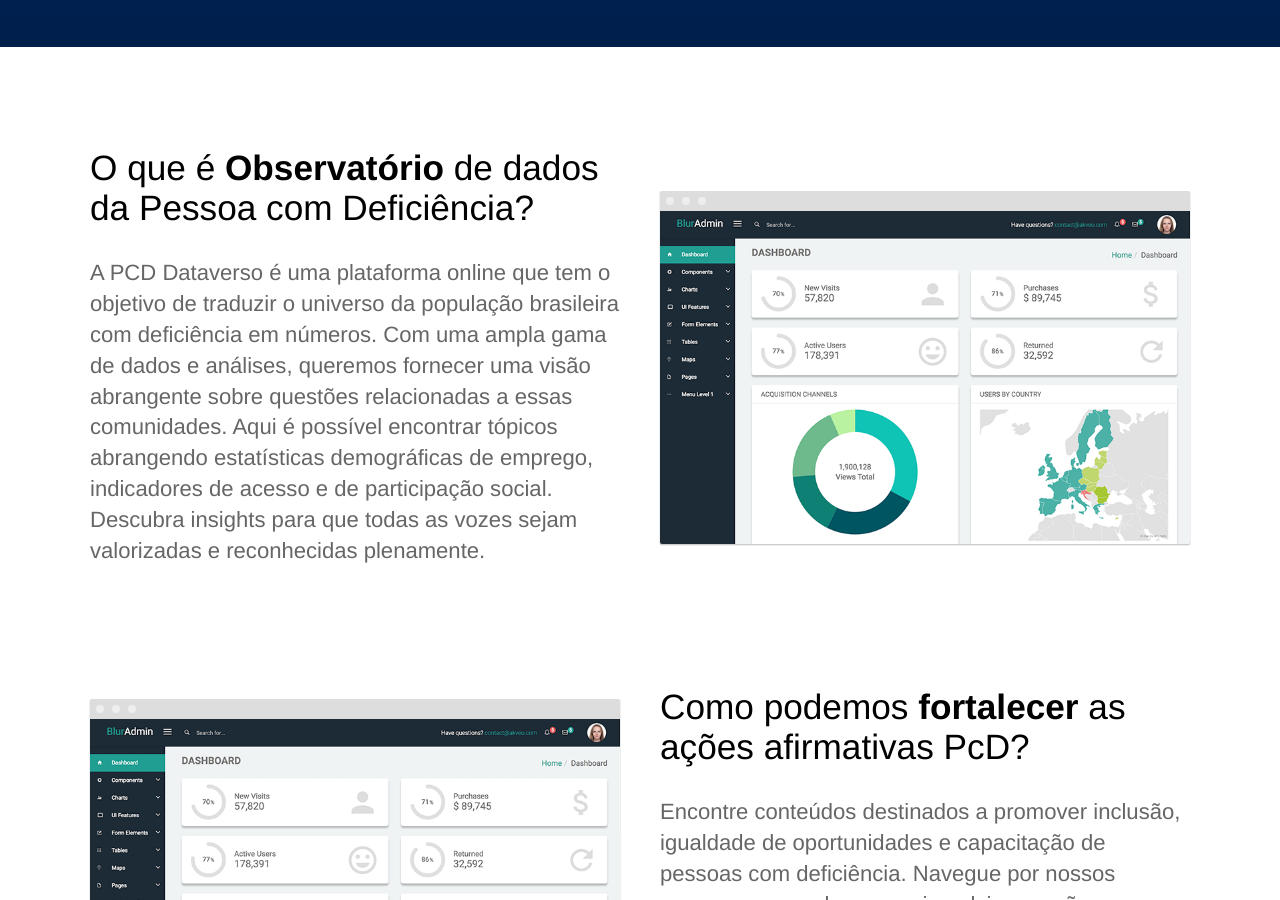
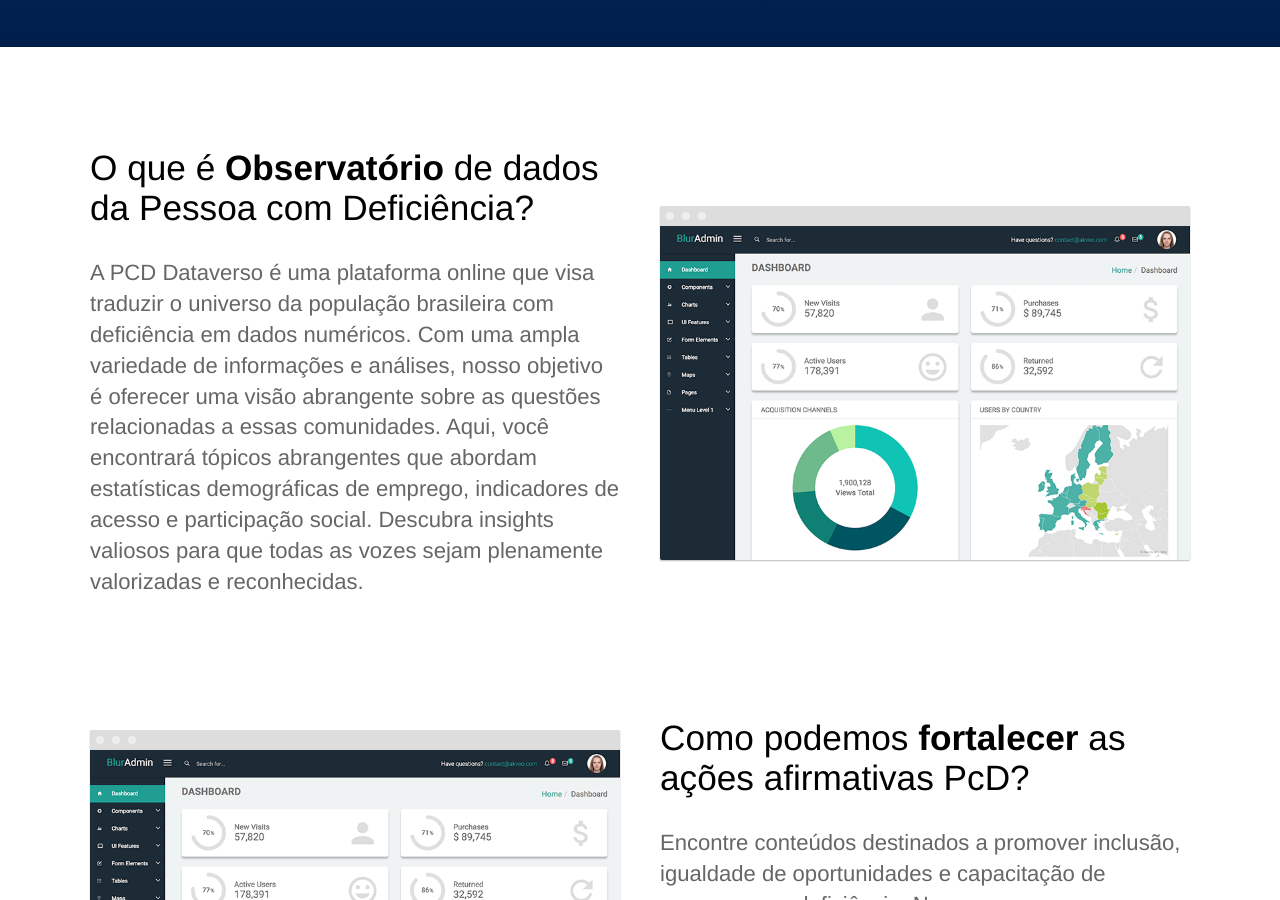
Before and after one commit to jornalistainclusivo/pcd.dataverso.org, a Jekyll site: the page built from index.html, in a window 1280 px wide and 900 px high, scrolled down 902 px. Built offline with Jekyll 4.4.1, drawn with Linux system fonts in a browser that asks for light colours.

Commit message:
texto home

```diff
--- a/index.html
+++ b/index.html
@@ -18,10 +18,10 @@ description: Observatório de Dados da Pessoa com Deficiência
 		<div class="container flex">
 			<div class="text editable">
 				<h2>O que é <strong>Observatório</strong> de dados da Pessoa com Deficiência?</h2>
-				<p>A PCD Dataverso é uma plataforma online que tem o objetivo de traduzir o universo da população brasileira com deficiência em números. Com uma
-				   ampla gama de dados e análises, queremos fornecer uma visão abrangente sobre questões relacionadas a essas comunidades. Aqui é possível encontrar
-				   tópicos abrangendo estatísticas demográficas de emprego, indicadores de acesso e de participação social. Descubra insights para que todas as vozes
-				   sejam valorizadas e reconhecidas plenamente.</p>
+				<p>A PCD Dataverso é uma plataforma online que visa traduzir o universo da população brasileira com deficiência em dados numéricos.
+					Com uma ampla variedade de informações e análises, nosso objetivo é oferecer uma visão abrangente sobre as questões relacionadas
+					a essas comunidades. Aqui, você encontrará tópicos abrangentes que abordam estatísticas demográficas de emprego, indicadores de
+					acesso e participação social. Descubra insights valiosos para que todas as vozes sejam plenamente valorizadas e reconhecidas.</p>
 			</div>
 			<div class="image">
 				<img src="{{ site.baseurl }}/images/dashboard.png" alt="Screenshot" class="screenshot editable" />
```
